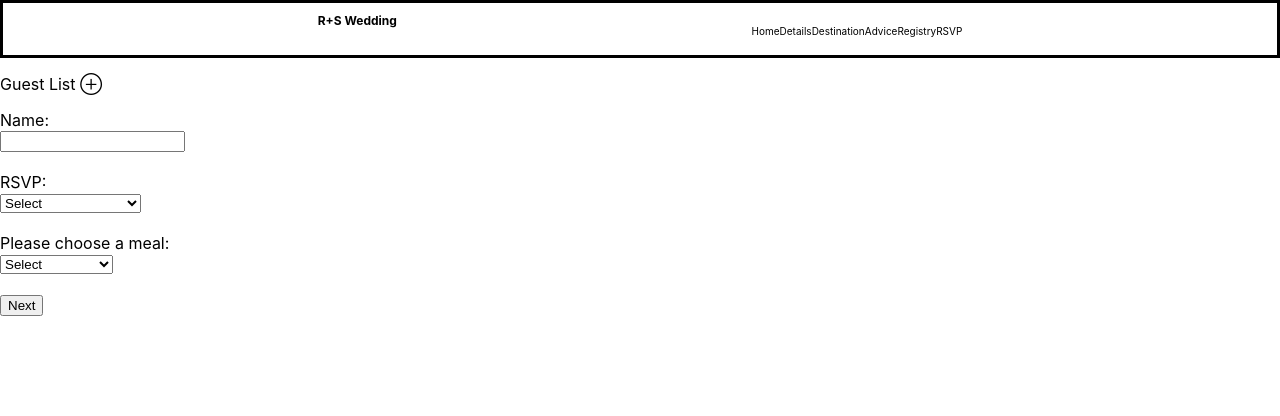
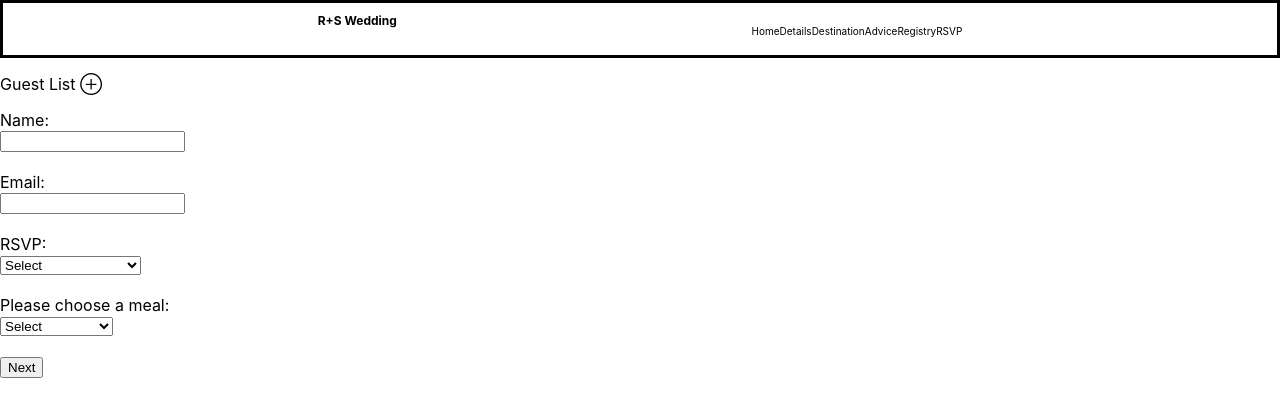
Before and after one commit to searle927/Capstone-Project, a React (Create React App) app in the folder client/: page /RSVP in a window 1280 px wide. Shown: the top 416 px of the page. Built offline with nearby package versions, Linux system fonts and the light colour scheme; the HTML template or start-up script is replaced by a standard one.

Commit message:
added email and its validation

```diff
--- /dev/null
+++ b/client/src/components/RSVP/Email.jsx
@@ -0,0 +1,104 @@
+import React, { Component } from 'react'
+
+const emailRegex = RegExp(
+    /^[a-zA-Z0-9.!#$%&’*+/=?^_`{|}~-]+@[a-zA-Z0-9-]+(?:\.[a-zA-Z0-9-]+)*$/
+  );
+
+  const formValid = ({ formErrors, ...rest }) => {
+    let valid = true;
+
+    // validate form errors being empty
+    Object.values(formErrors).forEach(val => {
+      val.length > 0 && (valid = false);
+    });
+
+    // validate the form was filled out
+    Object.values(rest).forEach(val => {
+      val === null && (valid = false);
+    });
+
+    return valid;
+  };
+
+class Email extends Component {
+    constructor(props) {
+        super(props);
+
+    this.state = {
+      email: null,
+      formErrors: {
+        email: "",
+      }
+    };
+  }
+
+  handleSubmit = e => {
+    e.preventDefault();
+
+    if (formValid(this.state)) {
+      console.log(`
+        Email: ${this.state.email}
+      `);
+    } else {
+      console.error("FORM INVALID - DISPLAY ERROR MESSAGE");
+    }
+  };
+
+  handleChange = e => {
+    e.preventDefault();
+    const { name, value } = e.target;
+    let formErrors = { ...this.state.formErrors };
+
+    switch (name) {
+    //   case "firstName":
+    //     formErrors.firstName =
+    //       value.length < 3 ? "minimum 3 characaters required" : "";
+    //     break;
+    //   case "lastName":
+    //     formErrors.lastName =
+    //       value.length < 3 ? "minimum 3 characaters required" : "";
+    //     break;
+      case "email":
+        formErrors.email = emailRegex.test(value)
+          ? ""
+          : "invalid email address";
+        break;
+    //   case "password":
+    //     formErrors.password =
+    //       value.length < 6 ? "minimum 6 characaters required" : "";
+    //     break;
+    //   default:
+    //     break;
+     }
+
+    this.setState({ formErrors, [name]: value }, () => console.log(this.state));
+  };
+
+  render() {
+    const { formErrors } = this.state;
+
+    return (
+      <div className="wrapper">
+        <div className="form-wrapper">
+          <form onSubmit={this.handleSubmit} noValidate>
+            <div className="email">
+              <label htmlFor="email">Email:</label><br />
+              <input
+                className={formErrors.email.length > 0 ? "error" : null}
+                type="email"
+                name="email"
+                noValidate
+                onChange={this.handleChange}
+              />
+              {formErrors.email.length > 0 && (
+                <span className="errorMessage">{formErrors.email}</span>
+              )}
+            </div>
+          </form>
+        </div>
+      </div>
+    );
+    }
+}
+
+export default Email
--- a/client/src/components/RSVP/Form.jsx
+++ b/client/src/components/RSVP/Form.jsx
@@ -1,4 +1,5 @@
 import React from 'react';
+import Email from './Email'
 
 class Form extends React.Component {
 
@@ -36,6 +37,8 @@ class Form extends React.Component {
          onChange={e => this.setState({ name: e.target.value})}/>
       </label>
         <br /><br />
+
+    <Email /><br />
 
      {/* RSVP */}
      <label>
```
